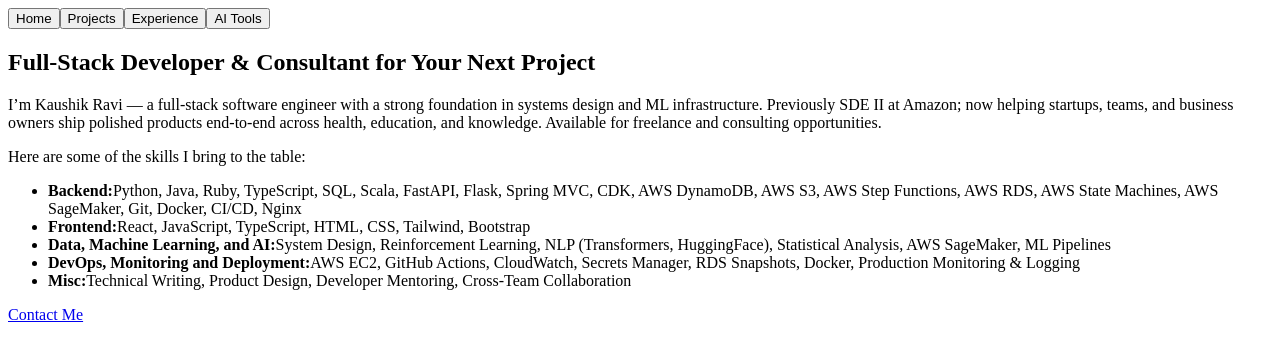
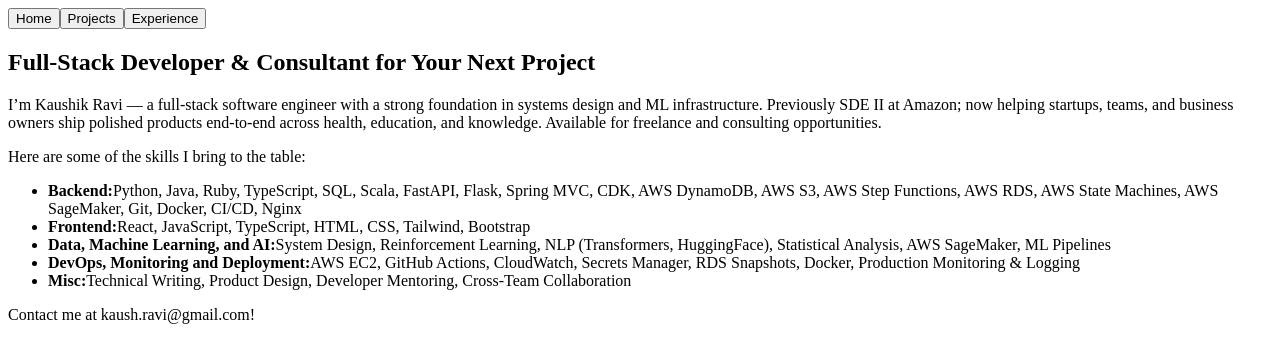
Before and after one commit to karavi1/devportfolio, a Next.js app in the folder frontend/: page / in a window 1280 px wide. Shown: the top 362 px of the page. Built offline with nearby package versions, Linux system fonts and the light colour scheme.

Commit message:
Portfolio only frontend for production purposes, will add in backend/contact form later

```diff
--- a/frontend/src/components/Navbar.tsx
+++ b/frontend/src/components/Navbar.tsx
@@ -23,11 +23,11 @@ export default function Navbar() {
             </button>
           </Link>
 
-          <Link href="/tools">
+          {/* <Link href="/tools">
             <button className="bg-blue-600 text-white font-medium px-3 py-1.5 rounded hover:bg-blue-700 transition">
               AI Tools
             </button>
-          </Link>
+          </Link> */}
         </div>
       </div>
     </nav>
--- a/frontend/src/pages/experience.tsx
+++ b/frontend/src/pages/experience.tsx
@@ -7,7 +7,7 @@ type ExperienceCardProps = {
   company: string;
   location?: string;
   dates: string;
-  pills?: string[];   // now rendered inline as comma-separated “Key Learnings”
+  pills?: string[];
   bullets?: string[];
 };
 
--- a/frontend/src/pages/index.tsx
+++ b/frontend/src/pages/index.tsx
@@ -65,13 +65,14 @@ export default function Home(): JSX.Element {
           </ul>
 
           <div className="mt-12 grid w-full max-w-md gap-4">
-            <Link
+            {/* <Link
               href="/contact"
               className="inline-flex items-center justify-center rounded-2xl border bg-blue-600 px-6 py-3 text-base font-semibold text-white shadow-sm transition hover:bg-blue-700"
               aria-label="Contact Kaushik"
             >
               Contact Me
-            </Link>
+            </Link> */}
+            Contact me at kaush.ravi@gmail.com!
           </div>
         </section>
       </main>
--- a/frontend/src/pages/projects.tsx
+++ b/frontend/src/pages/projects.tsx
@@ -9,7 +9,6 @@ type ProjectCardProps = {
   points?: string[];
   links?: LinkItem[];
 };
-
 
 function ProjectCard({ title, blurb, points = [], links = [] }: ProjectCardProps): JSX.Element {
   return (
```
